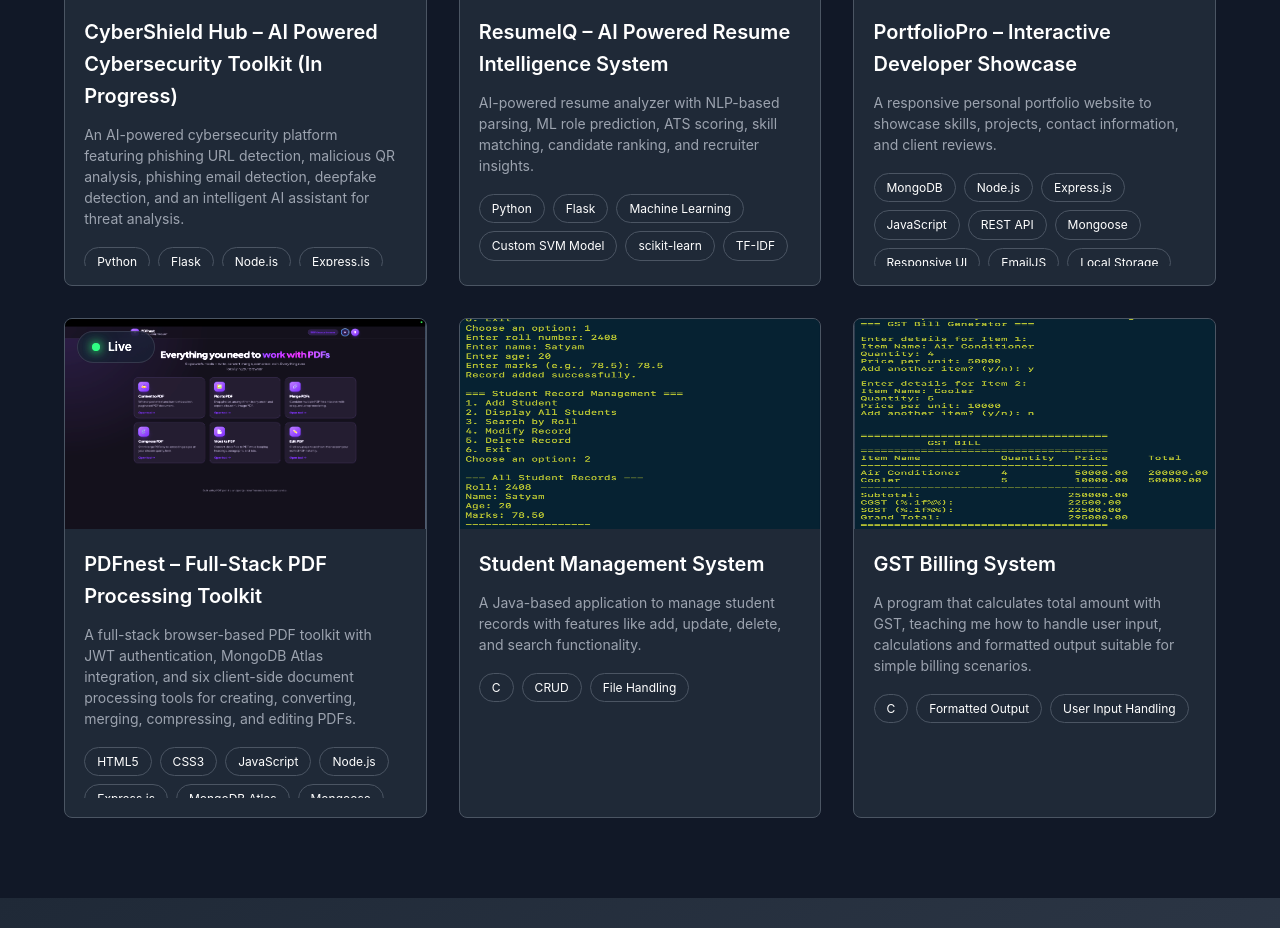
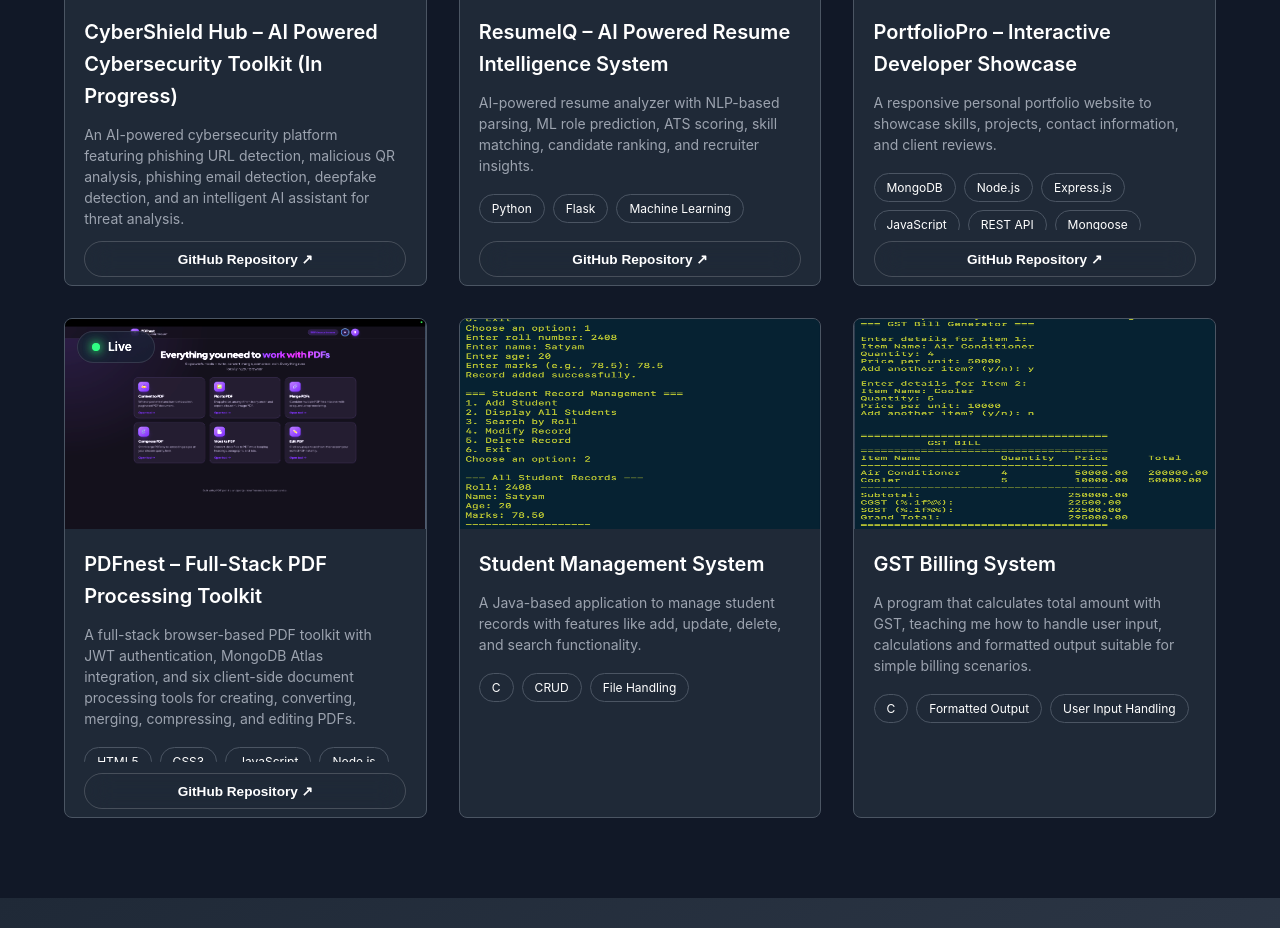
Before and after one commit to Satyamtiwari23/Portfolio, a plain HTML site: page index.html in a window 1280 px wide. Shown: the part 2353-3281 px from the top of the page. Drawn offline with nearby package versions, Linux system fonts and the light colour scheme; no server answers.

Commit message:
Fixed Github Repo button in project cards

```diff
--- a/frontend/style.css
+++ b/frontend/style.css
@@ -523,28 +523,44 @@ section {
 
 
 .project-github {
+  flex-shrink: 0;
+  padding-top: 12px;
+  background:transparent;
     display: flex;
     justify-content: center;
-    margin-top: 16px;
+    margin-top: -1px;
+    margin-bottom: -11px;
     width: 100%;
 }
 
 .github-btn {
     width: 100%;
     padding: 9px 18px;
-    border: 1px solid var(--border-color);
-    border-radius: 999px;   /* same pill shape as skills */
+
+    border: 1px solid rgba(255, 255, 255, 0.18);
+    border-radius: 20px;
+
+    /* Glass effect */
     background: transparent;
-    color: var(--text-primary);
+    backdrop-filter: blur(14px);
+    -webkit-backdrop-filter: blur(14px);
+
+    color: white;
     font-size: 0.85rem;
     font-weight: 600;
+
     cursor: pointer;
-    transition: all 0.25s ease;
+
+    transition:
+        background 0.25s ease,
+        border-color 0.25s ease,
+        transform 0.25s ease;
 }
 
 .github-btn:hover {
-    background: var(--bg-tertiary);
-    transform: translateY(-2px);
+    background: transparent;
+    border-color: transparent;
+    transform: translateY(-1px);
 }
 
 .project-card:hover {
@@ -669,7 +685,7 @@ section {
     display:flex;
 
     flex-direction:column;
-
+    position: relative;
     flex:1;
 
     min-height:0;
@@ -682,7 +698,7 @@ section {
     overflow-y:auto;
 
     min-height:0;
-
+     overflow-x: hidden;
     padding-right:6px;
 
 
@@ -691,19 +707,21 @@ section {
 
 .project-content::-webkit-scrollbar{
 
-    width:5px;
+    width:4px;
 }
 
 .project-content::-webkit-scrollbar-thumb{
-
-    background:rgba(120,120,120,.35);
-
-    border-radius:20px;
+  background: rgba(255, 255, 255, 0.16);
+    border-radius: 10px;
 }
 
 .project-content::-webkit-scrollbar-track{
 
     background:transparent;
+}
+
+.project-content::-webkit-scrollbar-thumb:hover {
+    background: rgba(255, 255, 255, 0.28);
 }
 
 .project-title {
```
Also changed, not shown: index.html (+30 -10 lines).
